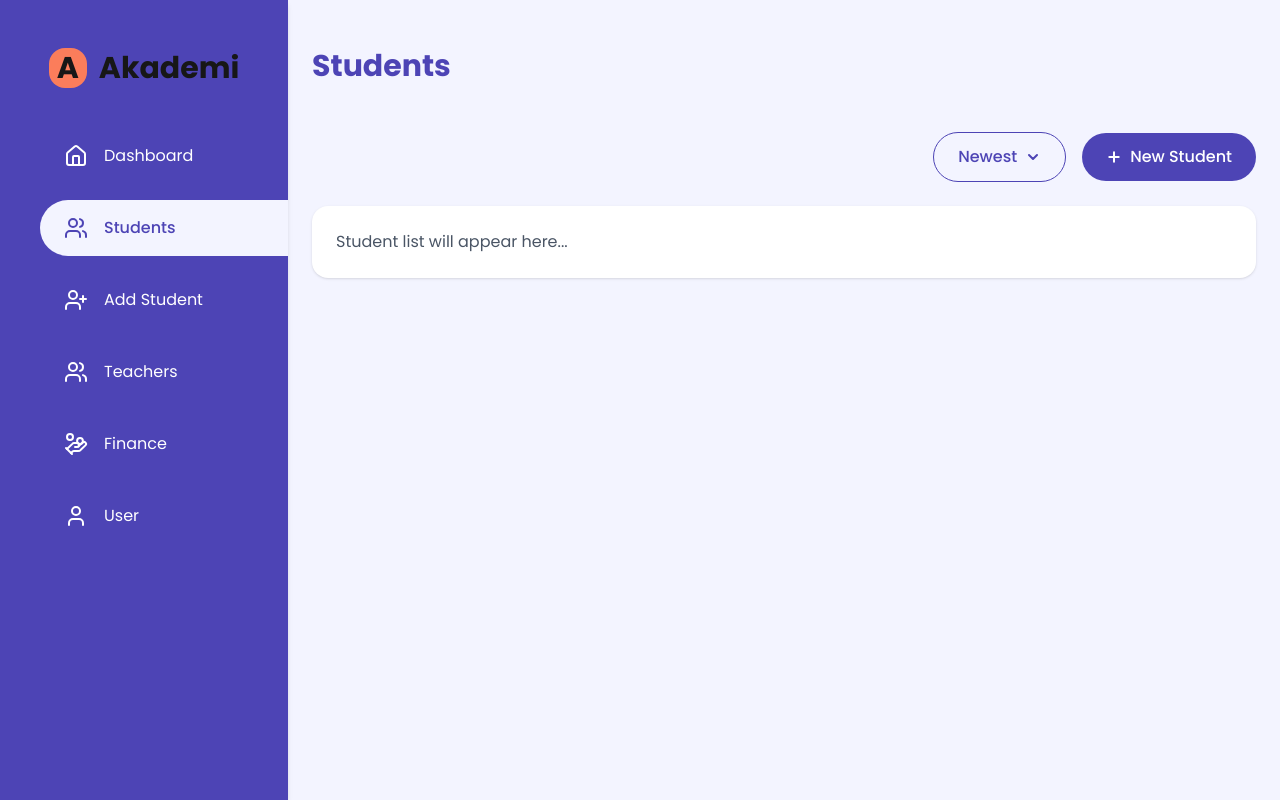
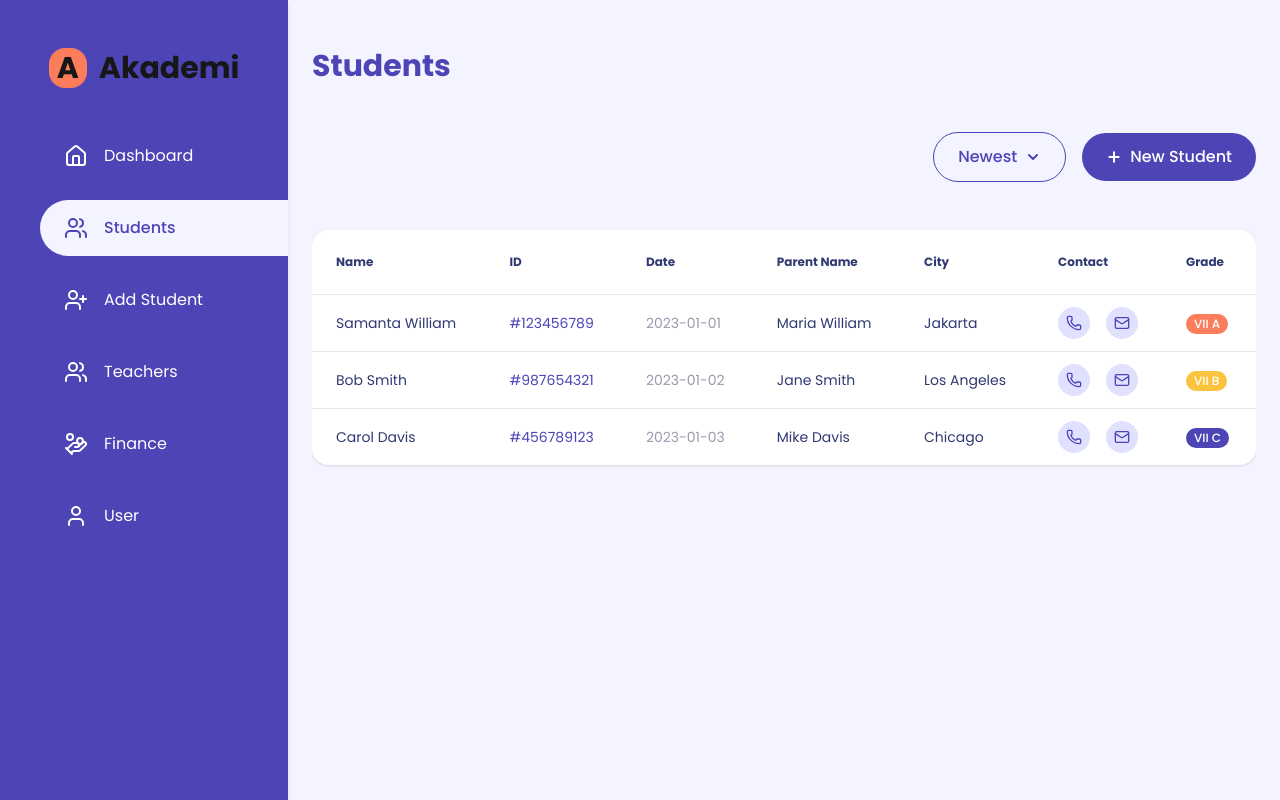
Before and after one commit to 3-du4rd4/desafio-frontend, a Next.js app: page /students in a window 1280 px wide. Built offline with nearby package versions, Linux system fonts and the light colour scheme.

Commit message:
feat: implementar componente StudentsTable com dados fictícios iniciais

```diff
--- a/src/app/students/page.tsx
+++ b/src/app/students/page.tsx
@@ -5,6 +5,7 @@ import Header from '@/components/layout/Header';
 import Button from '@/components/layout/Button';
 
 import { ChevronDown, ChevronUp, Plus } from 'lucide-react';
+import StudentsTable from '@/components/students/StudentsTable';
 
 export default function StudentsPage() {
     const [isNewest, setIsNewest] = useState(true);
@@ -31,8 +32,8 @@ export default function StudentsPage() {
                 />
             </div>
 
-            <section className="bg-white p-6 rounded-2xl shadow">
-                <p className="text-gray-600">Student list will appear here...</p>
+            <section className='overflow-x-auto py-6'>
+                <StudentsTable />
             </section>
         </div>
     );
--- a/src/components/layout/Layout.tsx
+++ b/src/components/layout/Layout.tsx
@@ -24,7 +24,7 @@ const Layout = ({ children }: LayoutProps) => {
 
             <Sidebar isOpen={isOpen} setIsOpen={setIsOpen}/>
 
-            <main className={`flex-1 bg-[#F3F4FF] p-6 transition-opacity duration-300 !pt-14 lg:!pt-6 ${isOpen ? 'opacity-50' : ''}`}>
+            <main className={`flex-1 bg-[#F3F4FF] w-full p-6 transition-opacity duration-300 !pt-14 lg:!pt-6 ${isOpen ? 'opacity-50' : ''}`}>
                 {children}
             </main>
         </div>
--- /dev/null
+++ b/src/components/students/StudentsTable.tsx
@@ -0,0 +1,74 @@
+'use client';
+
+import React from 'react';
+import { Phone, Mail } from 'lucide-react';
+import Badge from '@/components/layout/Badge';
+
+interface Student {
+    id: string;
+    name: string;
+    date: string;
+    parentName: string;
+    city: string;
+    grade: string;
+}
+
+interface StudentsTableProps {
+    students?: Student[];
+}
+
+const gradeColors: Record<string, string> = {
+  'VII A': '#FB7D5B',
+  'VII B': '#FCC43E',
+  'VII C': '#4D44B5',
+};
+
+const StudentsTable = ({ students }: StudentsTableProps) => {
+    const defaultStudents: Student[] = [
+        { id: '#123456789', name: 'Samanta William', date: '2023-01-01', parentName: 'Maria William', city: 'Jakarta', grade: 'VII A' },
+        { id: '#987654321', name: 'Bob Smith', date: '2023-01-02', parentName: 'Jane Smith', city: 'Los Angeles', grade: 'VII B' },
+        { id: '#456789123', name: 'Carol Davis', date: '2023-01-03', parentName: 'Mike Davis', city: 'Chicago', grade: 'VII C' },
+    ];
+
+    const data = students ?? defaultStudents;
+
+    return (
+        <table className="min-w-full bg-white rounded-2xl shadow overflow-hidden">
+            <thead className="text-[#303972] border-b border-gray-200">
+                <tr>
+                <th className="p-6 text-left text-xs">Name</th>
+                <th className="p-6 text-left text-xs">ID</th>
+                <th className="p-6 text-left text-xs">Date</th>
+                <th className="p-6 text-left text-xs">Parent Name</th>
+                <th className="p-6 text-left text-xs">City</th>
+                <th className="p-6 text-left text-xs">Contact</th>
+                <th className="p-6 text-left text-xs">Grade</th>
+                </tr>
+            </thead>
+            <tbody className='divide-y divide-gray-200 text-[#303972] text-sm'>
+                {data.map(student => (
+                <tr key={student.id} className=" hover:bg-[#f7f8fe] transition-colors">
+                    <td className="py-3 px-6">{student.name}</td>
+                    <td className="py-3 px-6 text-[#4D44B5]">{student.id}</td>
+                    <td className="py-3 px-6 text-[#A098AE]">{student.date}</td>
+                    <td className="py-3 px-6">{student.parentName}</td>
+                    <td className="py-3 px-6">{student.city}</td>
+                    <td className="py-3 px-6">
+                        <div className='flex items-center justify-between gap-3'>
+                            <Badge icon={<Phone size={16} strokeWidth={2} />} color='#E0E0FF' textColor='#4D44B5' isCircle />
+                            <Badge icon={<Mail size={16} strokeWidth={2} />} color='#E0E0FF' textColor='#4D44B5' isCircle />
+                        </div>
+                    </td>
+                    <td className="py-3 px-6">
+                        <Badge text={student.grade}
+                            color={gradeColors[student.grade] ?? '#E0E0FF'}
+                        />
+                    </td>
+                </tr>
+                ))}
+            </tbody>
+        </table>
+    );
+};
+
+export default StudentsTable;
```
